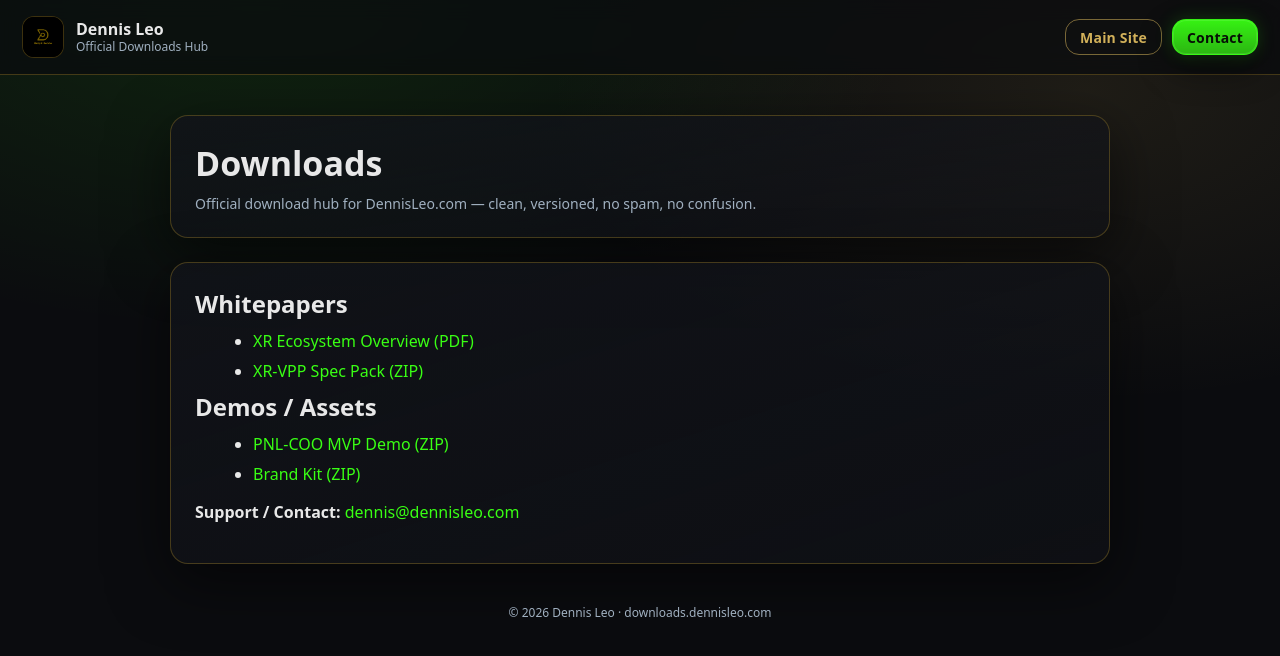
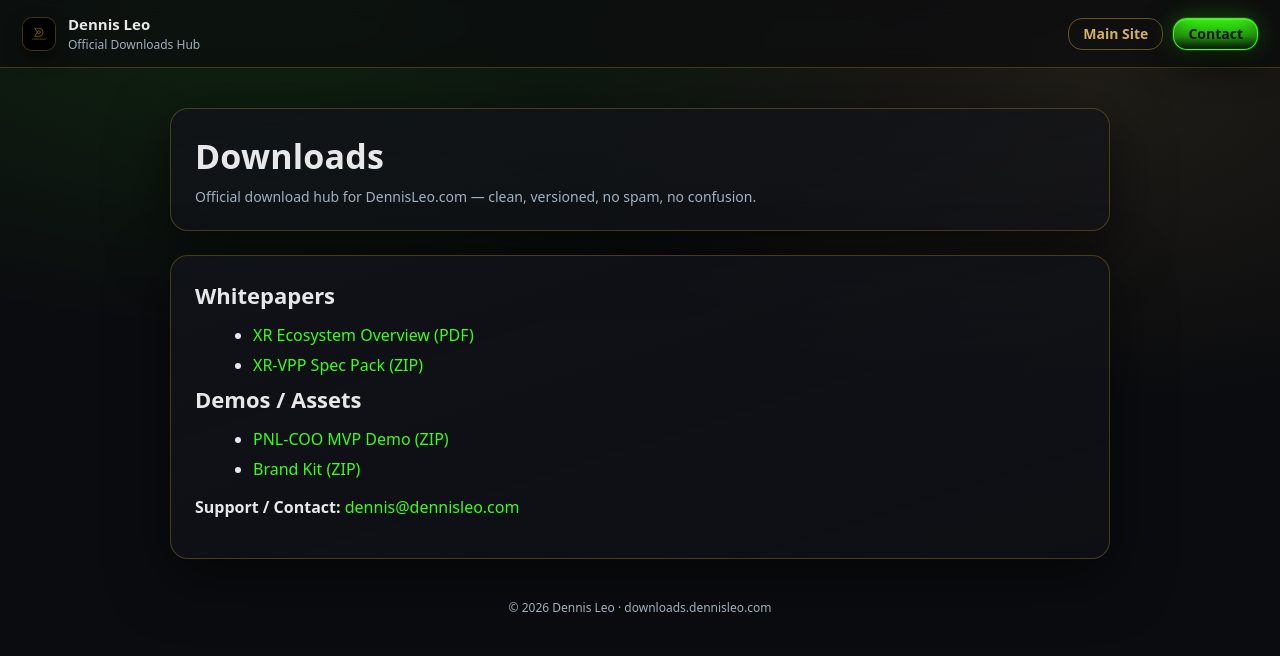
Before and after one commit to dennistyleo/dennis-downloads, a Jekyll site: the page built from index.md, in a window 1280 px wide. Shown: the top 656 px of the page. Built offline with Jekyll 4.4.1, drawn with Linux system fonts in a browser that asks for light colours.

Commit message:
Refactor CSS styles for consistency and readability
Refactor CSS styles for improved consistency and readability, including adjustments to font sizes, paddings, and background properties.

```diff
--- a/assets/css/site.css
+++ b/assets/css/site.css
@@ -6,15 +6,13 @@
 
   --gold:#b08d2a;
   --gold2:#d2b15a;
+
   --neon:#39ff14;
-
   --line:rgba(176,141,42,.35);
   --shadow:0 18px 60px rgba(0,0,0,.55);
 
   --radius:18px;
   --max:980px;
-
-  --btnRadius:14px;
 }
 
 *{box-sizing:border-box}
@@ -23,17 +21,17 @@ html,body{height:100%}
 body{
   margin:0;
   color:var(--text);
-  font-family: ui-sans-serif, system-ui, -apple-system, Segoe UI, Roboto, Helvetica, Arial, "Apple Color Emoji","Segoe UI Emoji";
+  font-family:ui-sans-serif,system-ui,-apple-system,Segoe UI,Roboto,Helvetica,Arial,"Apple Color Emoji","Segoe UI Emoji";
   background:
     radial-gradient(1200px 600px at 20% 0%, rgba(57,255,20,.10), transparent 55%),
     radial-gradient(900px 520px at 85% 10%, rgba(210,177,90,.10), transparent 60%),
     var(--bg);
 }
 
-a{color:var(--neon); text-decoration:none}
+a{color:var(--neon);text-decoration:none}
 a:hover{text-decoration:underline}
 
-/* ===== Top Bar ===== */
+/* ===== Topbar ===== */
 .topbar{
   position:sticky;
   top:0;
@@ -41,103 +39,115 @@ a:hover{text-decoration:underline}
   display:flex;
   align-items:center;
   justify-content:space-between;
-  padding:16px 22px;
+  gap:16px;
+  padding:14px 22px;
+
+  background:rgba(11,12,15,.65);
+  backdrop-filter:blur(10px);
   border-bottom:1px solid var(--line);
-  background:rgba(11,12,15,.72);
-  backdrop-filter: blur(10px);
 }
 
 .brand{
   display:flex;
   align-items:center;
   gap:12px;
+  min-width:240px;
 }
 
 .logo{
-  width:42px;
-  height:42px;
-  border-radius:12px;
-  border:1px solid var(--line);
-  background:#000;
-  object-fit:cover;
+  width:34px;
+  height:34px;
+  border-radius:10px;
+  object-fit:contain;
+  background:rgba(0,0,0,.35);
+  border:1px solid rgba(176,141,42,.35);
+  box-shadow:0 8px 18px rgba(0,0,0,.45);
 }
 
-.brandtext{display:flex; flex-direction:column; line-height:1.1}
-.name{font-weight:700}
-.sub{font-size:12px; color:var(--muted); margin-top:2px}
+.name{font-weight:700;font-size:15px}
+.sub{font-size:12px;color:var(--muted);margin-top:2px}
+
+.actions{
+  display:flex;
+  gap:10px;
+  align-items:center;
+}
 
 /* ===== Buttons ===== */
-.actions{display:flex; gap:10px; align-items:center}
-
 .btn{
   display:inline-flex;
   align-items:center;
   justify-content:center;
-  height:36px;
-  padding:0 14px;
-  border-radius:var(--btnRadius);
-  border:1px solid rgba(210,177,90,.55);
-  background:rgba(210,177,90,.06);
+  padding:8px 14px;
+  border-radius:14px;
+  border:1px solid var(--gold2);
+  background:rgba(176,141,42,.08);
   color:var(--text);
   font-size:14px;
-  font-weight:650;
-  letter-spacing:.2px;
-  text-decoration:none !important;
-  box-shadow:
-    inset 0 0 0 1px rgba(0,0,0,.22),
-    0 10px 26px rgba(0,0,0,.28);
+  line-height:1;
+  font-weight:600;
+
   transition:
     transform .15s ease,
     box-shadow .15s ease,
     background .15s ease,
     border-color .15s ease,
     color .15s ease;
+  text-decoration:none;
 }
 
 .btn:hover{
+  background:rgba(176,141,42,.18);
+  box-shadow:0 10px 26px rgba(0,0,0,.22);
   transform:translateY(-1px);
-  background:rgba(210,177,90,.10);
-  border-color:rgba(210,177,90,.75);
-  box-shadow:
-    inset 0 0 0 1px rgba(0,0,0,.22),
-    0 14px 34px rgba(0,0,0,.35);
+  text-decoration:none;
 }
 
 .btn:active{transform:translateY(0)}
 
-/* Main Site：金色 Ghost */
 .btn.ghost{
   background:transparent;
   color:var(--gold2);
-  border-color:rgba(210,177,90,.55);
+  border-color:rgba(176,141,42,.55);
   box-shadow:none;
 }
 
 .btn.ghost:hover{
-  background:rgba(210,177,90,.08);
+  background:rgba(176,141,42,.10);
   box-shadow:0 10px 26px rgba(0,0,0,.22);
 }
 
-/* Contact：Neon Primary（你要的“效果”在这里） */
+/* Contact: Neon Primary (LED / engraved feel) */
 .btn.primary{
-  background:linear-gradient(180deg, rgba(57,255,20,.95), rgba(57,255,20,.70));
-  color:#061006;
-  border-color:rgba(57,255,20,.80);
+  background:linear-gradient(180deg,
+    rgba(57,255,20,.98) 0%,
+    rgba(57,255,20,.72) 58%,
+    rgba(12,48,14,.60) 100%);
+  color:#061606;
+  border-color:rgba(57,255,20,.95);
+
   box-shadow:
-    inset 0 0 0 1px rgba(255,255,255,.10),
-    0 0 18px rgba(57,255,20,.18),
-    0 14px 34px rgba(0,0,0,.45);
+    inset 0 1px 0 rgba(255,255,255,.22),
+    inset 0 -12px 22px rgba(0,0,0,.36),
+    0 0 0 1px rgba(57,255,20,.20),
+    0 14px 34px rgba(0,0,0,.55),
+    0 0 24px rgba(57,255,20,.28);
 }
 
 .btn.primary:hover{
-  background:linear-gradient(180deg, rgba(57,255,20,1), rgba(57,255,20,.78));
+  background:linear-gradient(180deg,
+    rgba(57,255,20,1) 0%,
+    rgba(57,255,20,.80) 60%,
+    rgba(12,48,14,.55) 100%);
   box-shadow:
-    inset 0 0 0 1px rgba(255,255,255,.12),
-    0 0 24px rgba(57,255,20,.22),
-    0 16px 40px rgba(0,0,0,.50);
+    inset 0 1px 0 rgba(255,255,255,.25),
+    inset 0 -14px 26px rgba(0,0,0,.38),
+    0 0 0 1px rgba(57,255,20,.25),
+    0 18px 42px rgba(0,0,0,.60),
+    0 0 30px rgba(57,255,20,.32);
+  transform:translateY(-1px);
 }
 
-/* Keyboard focus */
 .btn:focus-visible{
   outline:2px solid rgba(57,255,20,.55);
   outline-offset:3px;
@@ -159,16 +169,8 @@ a:hover{text-decoration:underline}
   margin-bottom:24px;
 }
 
-.hero h1{
-  margin:0 0 8px 0;
-  font-size:34px;
-}
-
-.lead{
-  margin:0;
-  color:var(--muted);
-  font-size:14px;
-}
+h1{margin:0 0 8px 0;font-size:34px;letter-spacing:.2px}
+.lead{margin:0;color:var(--muted);font-size:14px}
 
 .card{
   border:1px solid var(--line);
@@ -178,15 +180,24 @@ a:hover{text-decoration:underline}
   box-shadow:var(--shadow);
 }
 
-hr{
+.card h2{
+  margin:0 0 14px 0;
+  font-size:22px;
+}
+
+.card hr{
   border:none;
   border-top:1px solid rgba(176,141,42,.25);
   margin:18px 0;
 }
 
-h2,h3{margin:0 0 10px 0}
-ul{margin:10px 0 0 18px}
-li{margin:8px 0}
+.card ul{
+  margin:10px 0 0 18px;
+}
+
+.card li{
+  margin:8px 0;
+}
 
 .footer{
   margin-top:40px;
@@ -194,3 +205,9 @@ li{margin:8px 0}
   font-size:12px;
   color:var(--muted);
 }
+
+/* Small screens */
+@media (max-width:720px){
+  .topbar{flex-wrap:wrap}
+  .brand{min-width:auto}
+}
```
